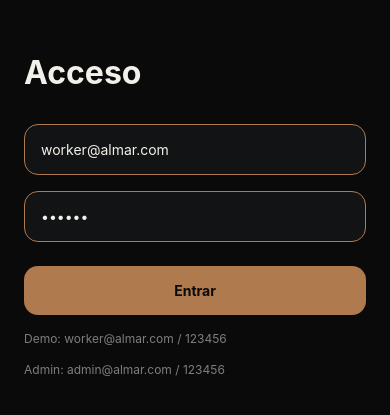
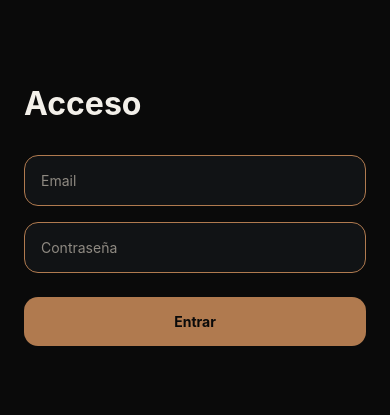
Before and after one commit to almar-control/almar-sign, a React Native app in the folder frontend/: screen /Login in a window 390 px wide. Shown: the part 207-622 px from the top of the page. Built offline with nearby package versions, Linux system fonts and the light colour scheme.

Commit message:
ui: limpiar credenciales demo login

```diff
--- a/frontend/src/screens/LoginScreen.tsx
+++ b/frontend/src/screens/LoginScreen.tsx
@@ -18,8 +18,8 @@ import { login } from "../api/client";
 type Props = NativeStackScreenProps<RootStackParamList, "Login">;
 
 export default function LoginScreen({ navigation }: Props) {
-  const [email, setEmail] = useState("worker@almar.com");
-  const [password, setPassword] = useState("123456");
+  const [email, setEmail] = useState("");
+  const [password, setPassword] = useState("");
   const [loading, setLoading] = useState(false);
   const [error, setError] = useState("");
 
@@ -85,14 +85,6 @@ export default function LoginScreen({ navigation }: Props) {
           <Text style={styles.buttonText}>Entrar</Text>
         )}
       </TouchableOpacity>
-
-      <Text style={styles.hint}>
-        Demo: worker@almar.com / 123456
-      </Text>
-
-      <Text style={styles.hint}>
-        Admin: admin@almar.com / 123456
-      </Text>
     </View>
   );
 }
```
